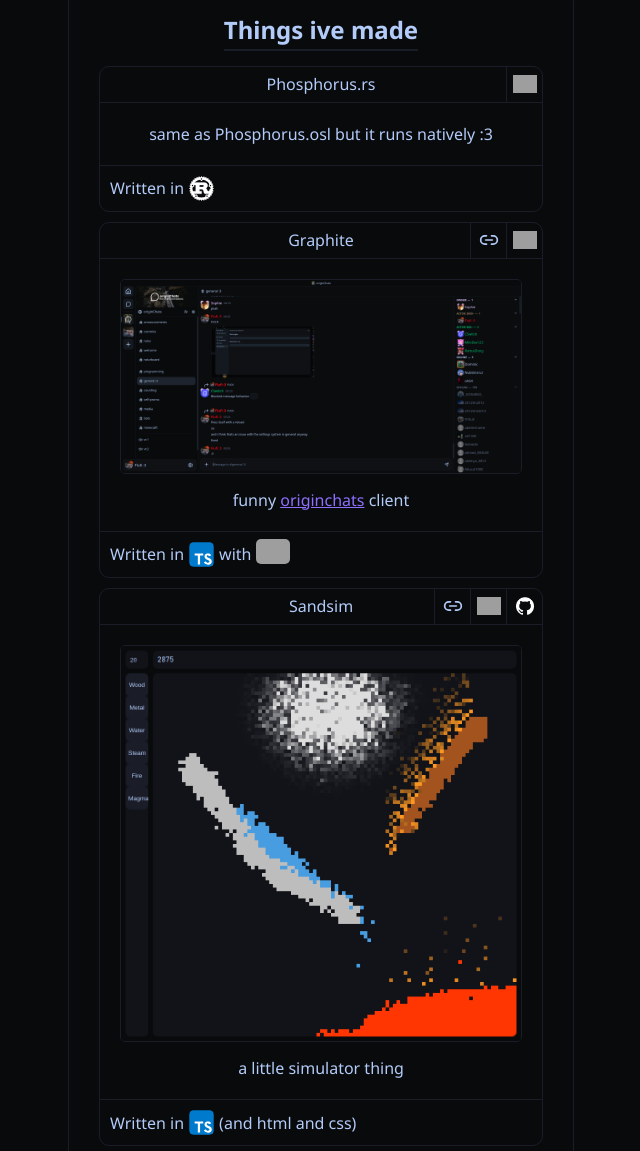
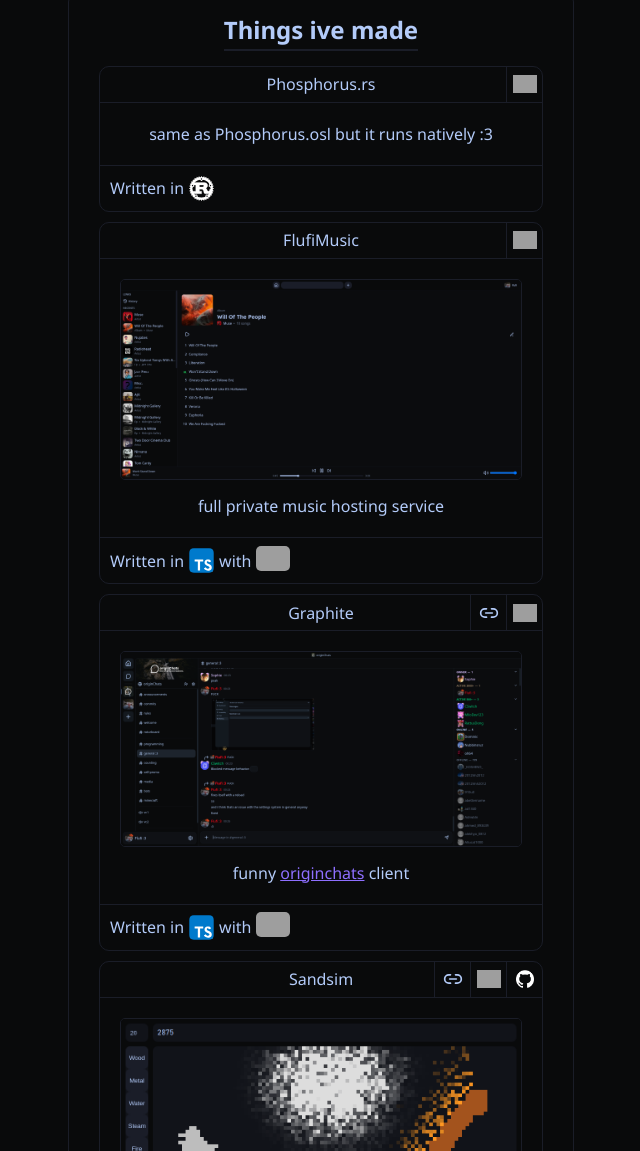
Before and after one commit to flufi-website/main, a website built with Vite: page index.html in a window 1280 px wide. Shown: the part 1568-2719 px from the top of the page, without its empty margins (319-959 px from the left). Built offline with nearby package versions, Linux system fonts and the light colour scheme; grey boxes are pictures that could not be loaded.

Commit message:
add flufimusic lol

```diff
--- a/index.html
+++ b/index.html
@@ -165,6 +165,26 @@
             </div>
             <div>
               <header>
+                FlufiMusic
+                <a href="https://git.flufi.uk/flufi-music">
+                  <img src="https://git.flufi.uk/assets/img/logo.svg">
+                </a>
+              </header>
+              <div>
+                <img src="static/flufi-music.png" title="The client">
+                <p>
+                  full private music hosting service
+                </p>
+              </div>
+              <footer>
+                Written in
+                <img src="static/ts.svg" title="Typescript">
+                with
+                <a href="https://preactjs.com/"><img src="https://preactjs.com/branding/symbol.svg" title="Preact"></a>
+              </footer>
+            </div>
+            <div>
+              <header>
                 Graphite
                 <a href="https://git.flufi.uk/flufi/graphite">
                   <img src="https://git.flufi.uk/assets/img/logo.svg">
```
Also changed, not shown: static/flufi-music.png (added).
